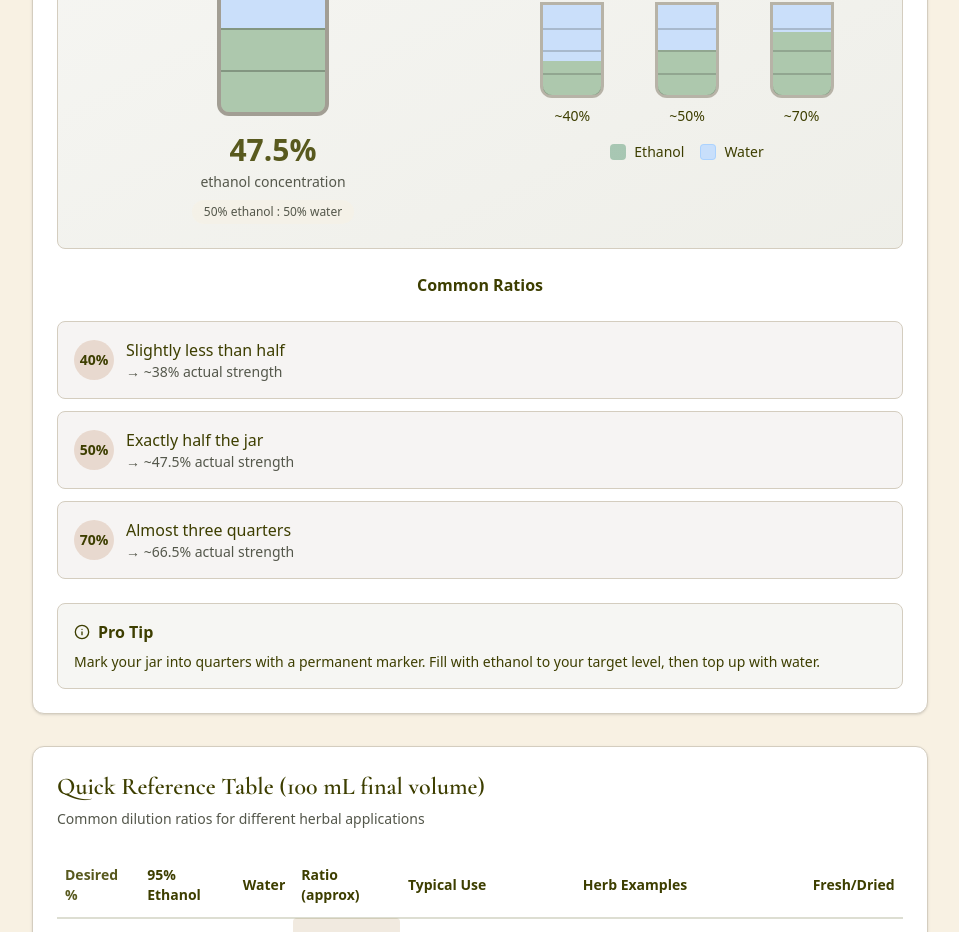
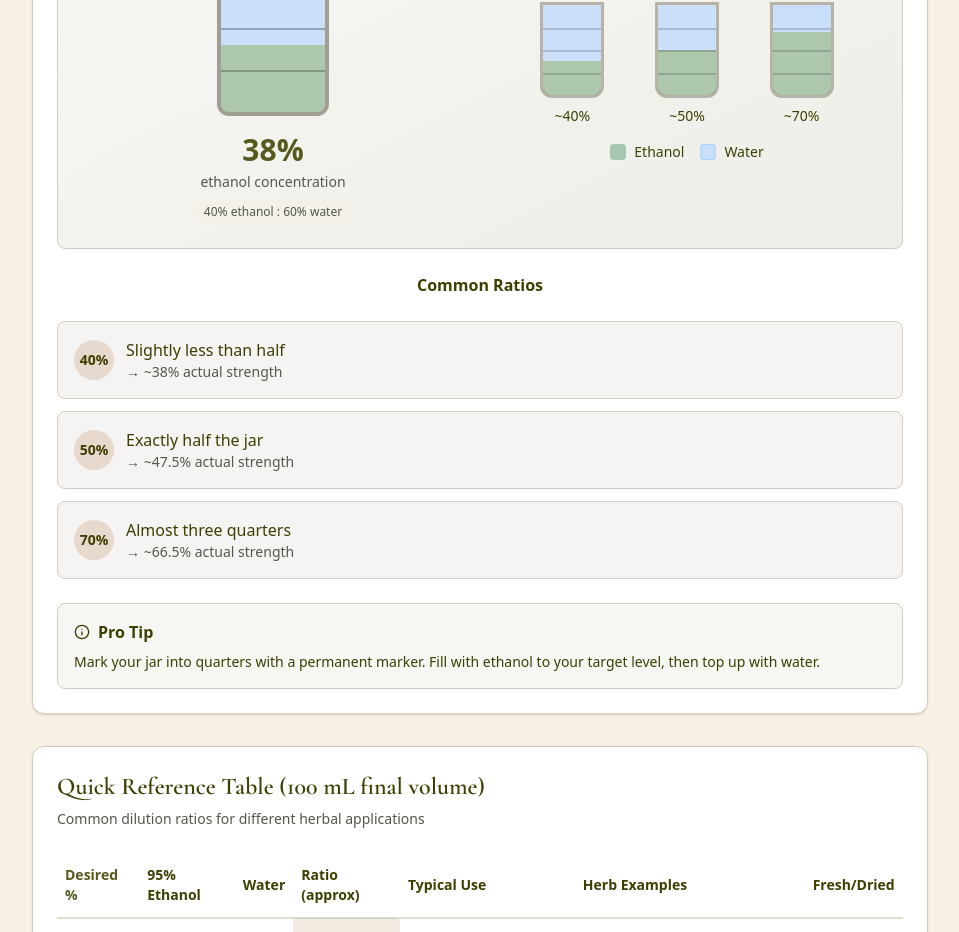
Before and after one commit to Rynhardt5/Ethanol-Dilution-Calculator, a Next.js app: page / in a window 1280 px wide. Shown: the part 1060-1992 px from the top of the page, without its empty margins (160-1119 px from the left). Built offline with nearby package versions, Linux system fonts and the light colour scheme.

Commit message:
updated bits and bobs to remove ashers health coaching from the sitee

```diff
--- a/src/app/page.tsx
+++ b/src/app/page.tsx
@@ -31,7 +31,7 @@ export default function EthanolDilutionCalculator() {
   const [finalVolume, setFinalVolume] = useState<string>('')
   const [result, setResult] = useState<DilutionResult | null>(null)
   const [interactiveEthanolRatio, setInteractiveEthanolRatio] =
-    useState<number>(50)
+    useState<number>(40)
   const [isDragging, setIsDragging] = useState<boolean>(false)
 
   const calculateDilution = () => {
```
